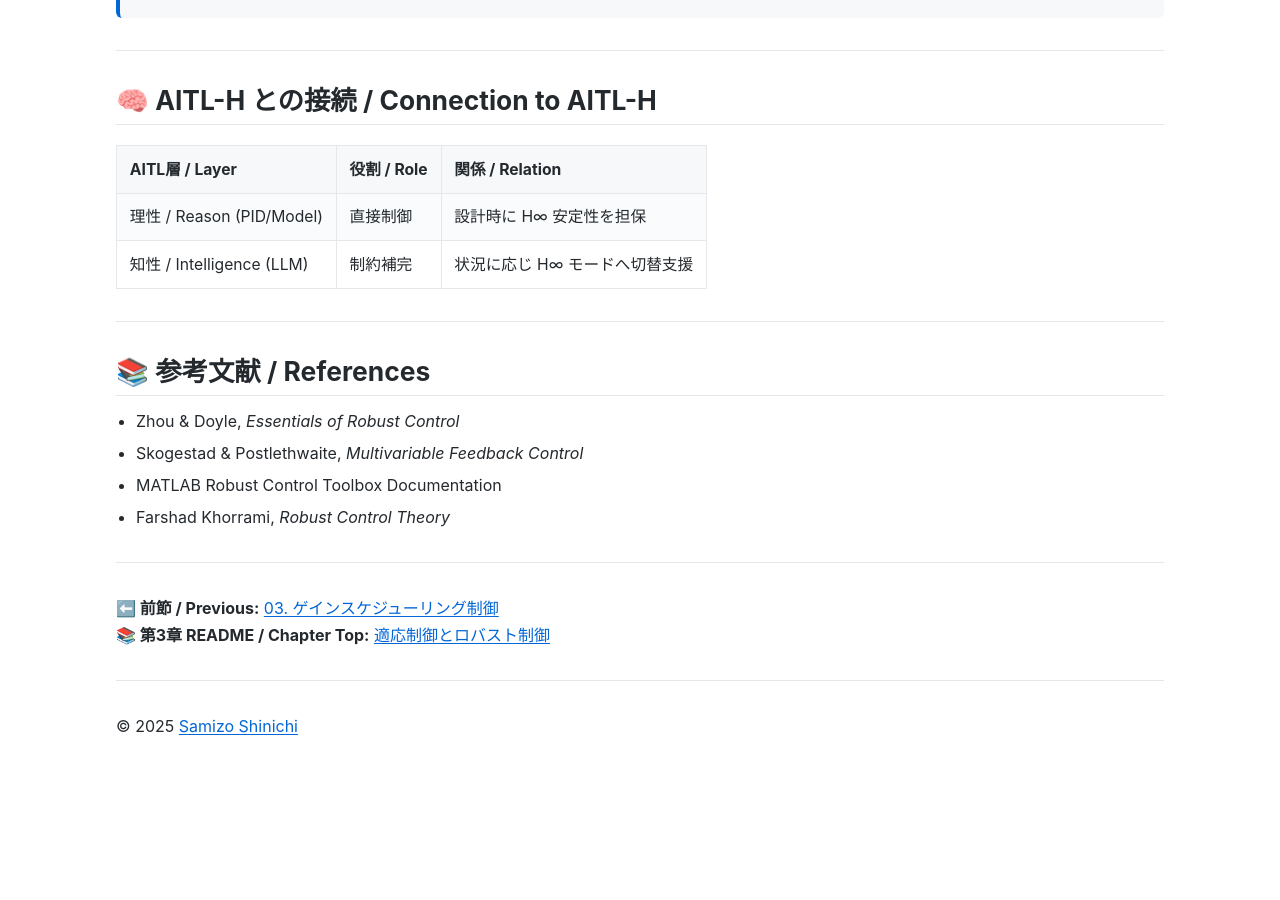
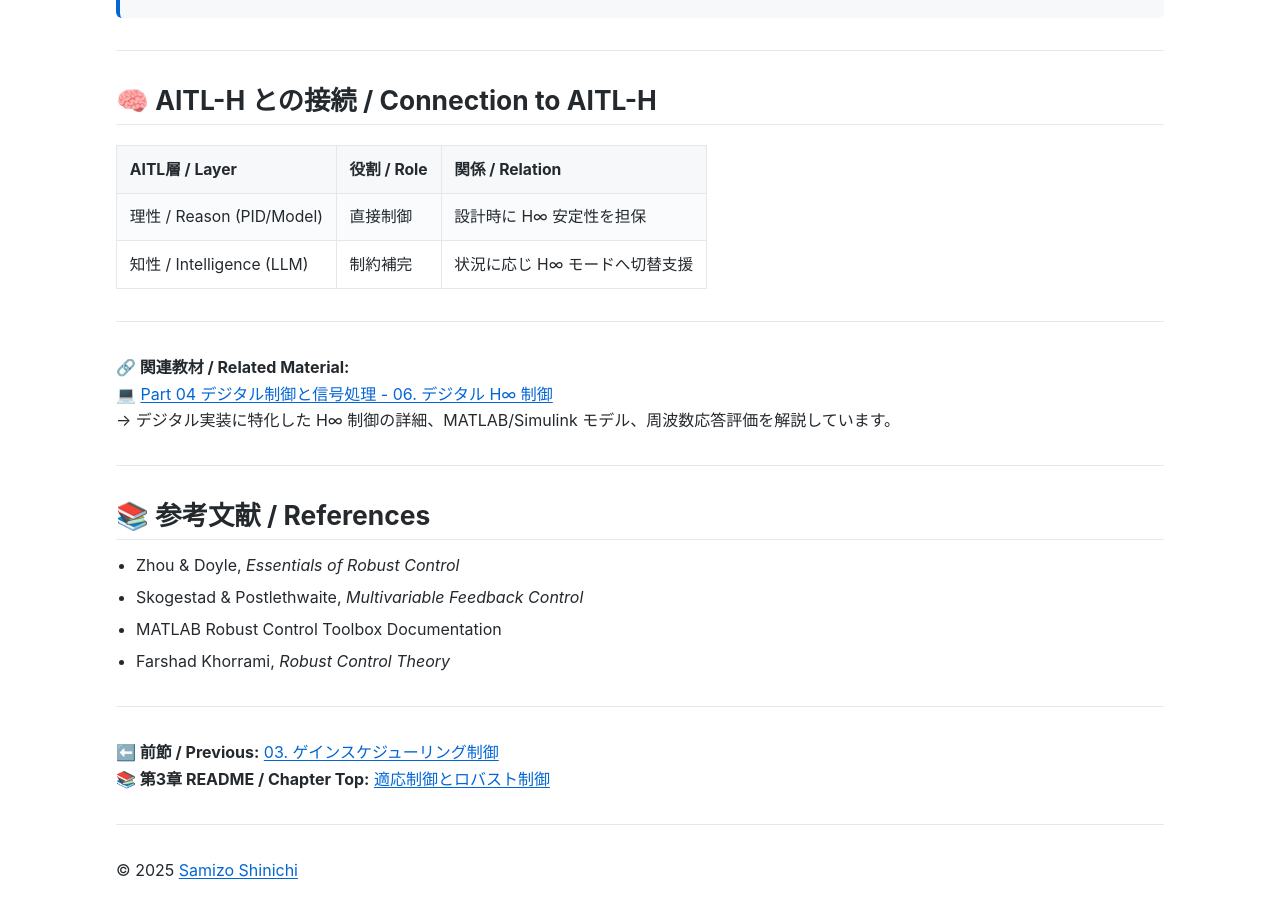
Before and after one commit to Samizo-AITL/EduController, a Jekyll site: the page built from part03_adaptive/theory/04_robust_control.md, in a window 1280 px wide and 900 px high, scrolled down 4569 px. Built offline with Jekyll 4.4.1, drawn with Linux system fonts in a browser that asks for light colours; before the commit the page ends 5324 px from its top, so only the background shows below that.

Commit message:
Update 04_robust_control.md

```diff
--- a/part03_adaptive/theory/04_robust_control.md
+++ b/part03_adaptive/theory/04_robust_control.md
@@ -181,6 +181,12 @@ Kd = c2d(K, Ts, 'tustin');  % デジタル制御器
 
 ---
 
+**🔗 関連教材 / Related Material:**
+💻 [Part 04 デジタル制御と信号処理 - 06. デジタル H∞ 制御](https://samizo-aitl.github.io/EduController/part04_digital/theory/06_digital_hinf_control.html)
+→ デジタル実装に特化した H∞ 制御の詳細、MATLAB/Simulink モデル、周波数応答評価を解説しています。
+
+---
+
 ## 📚 参考文献 / References
 
 - Zhou & Doyle, *Essentials of Robust Control*
```
